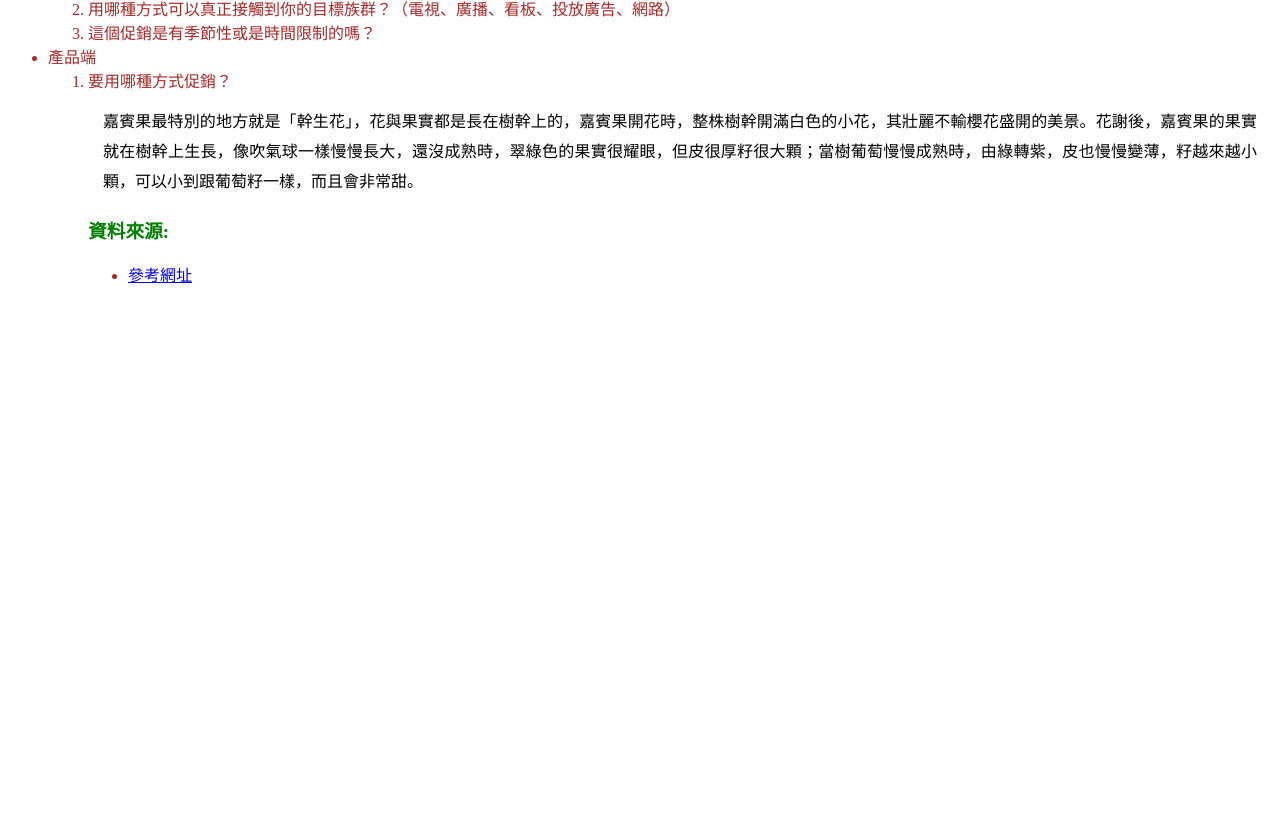
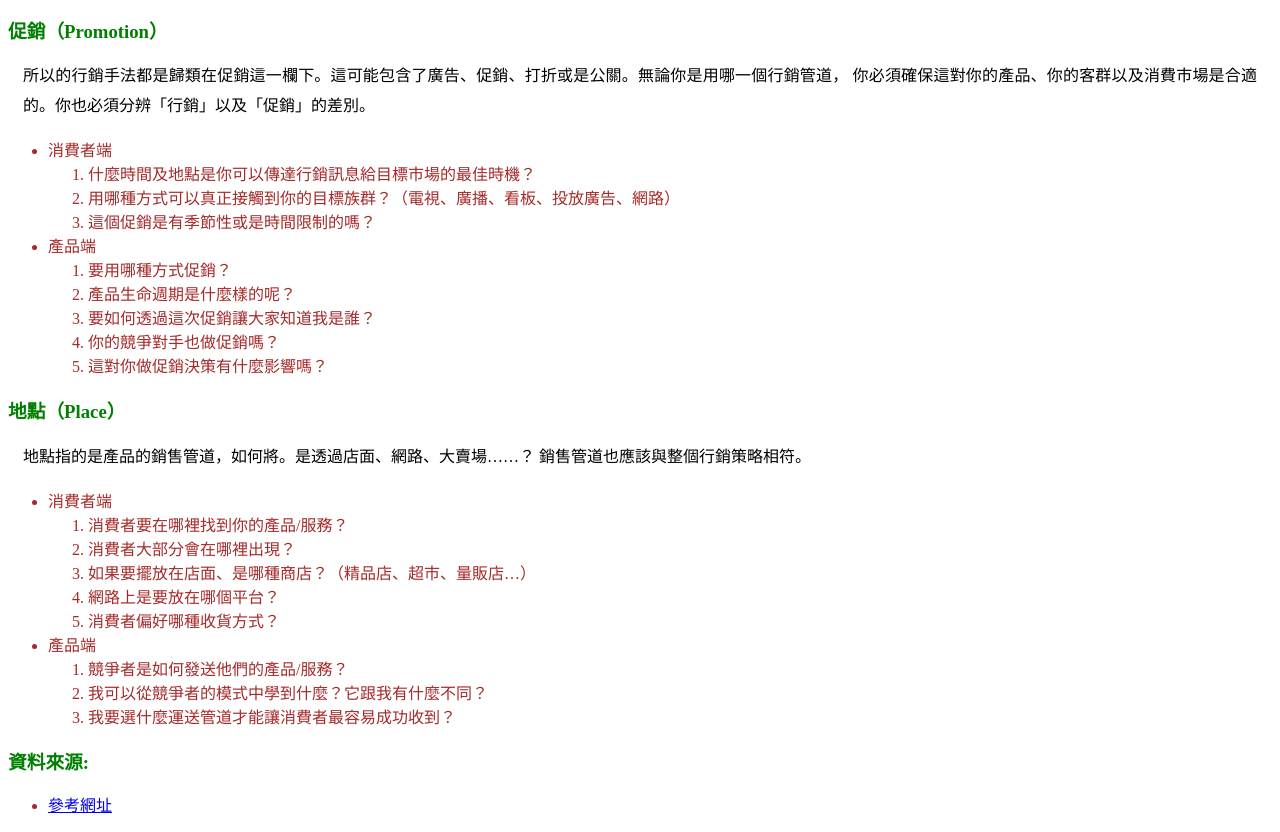
Before and after one commit to ariel980927/ariel980927.github.io, a plain HTML site: page B4B46/課堂作業02/index.htm in a window 1280 px wide. Shown: the part 1264-2096 px from the top of the page. Before the commit the page ends 1566 px from the top, so only its background shows below. Drawn offline with Linux system fonts and the light colour scheme.

Commit message:
課堂作業02

```diff
--- a/B4B46/課堂作業02/index.htm
+++ b/B4B46/課堂作業02/index.htm
@@ -35,7 +35,7 @@
 
 
 		<h3>行銷4P是什麼？</h3>
-        <div ><img src="行銷4P是什麼"width="400"></div>
+        <div ><img src="行銷4P是什麼.jpg"width="400"></div>
         <h3>產品</h3>
 		<div>
 			產品包括有形的產品或是無形的服務，可以解決特定客戶的需求。你必須問自己這
@@ -100,13 +100,37 @@
             <li>產品端</li>
         <ol>
             <li>要用哪種方式促銷？</li>
+            <li>產品生命週期是什麼樣的呢？</li>
+            <li>要如何透過這次促銷讓大家知道我是誰？</li>
+            <li>你的競爭對手也做促銷嗎？</li>
+            <li>這對你做促銷決策有什麼影響嗎？</li>
+        </ol>
+        </ul>
 
-		<div>
-			嘉賓果最特別的地方就是「幹生花」，花與果實都是長在樹幹上的，嘉賓果開花時，整株樹幹開滿白色的小花，其壯麗不輸櫻花盛開的美景。花謝後，嘉賓果的果實就在樹幹上生長，像吹氣球一樣慢慢長大，還沒成熟時，翠綠色的果實很耀眼，但皮很厚籽很大顆；當樹葡萄慢慢成熟時，由綠轉紫，皮也慢慢變薄，籽越來越小顆，可以小到跟葡萄籽一樣，而且會非常甜。
-		</div>
+        <h3>地點（Place）</h3>
+    <div>
+        地點指的是產品的銷售管道，如何將。是透過店面、網路、大賣場……？ 銷售管道也應該與整個行銷策略相符。
+    </div>
+
+    <ul>
+        <li>消費者端</li>
+    <ol>
+        <li>消費者要在哪裡找到你的產品/服務？</li>
+        <li>消費者大部分會在哪裡出現？</li>
+        <li>如果要擺放在店面、是哪種商店？（精品店、超市、量販店…）</li>
+        <li>網路上是要放在哪個平台？</li>
+        <li>消費者偏好哪種收貨方式？</li>
+    </ol>
+        <li>產品端</li>
+    <ol>
+        <li>競爭者是如何發送他們的產品/服務？</li>
+        <li>我可以從競爭者的模式中學到什麼？它跟我有什麼不同？</li>
+        <li>我要選什麼運送管道才能讓消費者最容易成功收到？</li>
+    </ol>
+    </ul>
 		<h3>資料來源:</h3>
 		<ul>
-			<li><a href="https://greenbox.tw/Home/BlogPostNew/5791" target="_blank">參考網址</a></li>
+			<li><a href="https://www.marketersgo.com/marketing/202001/mk8inv-%E8%A1%8C%E9%8A%B74p-%E5%9C%96%E8%A7%A3%E8%A1%8C%E9%8A%B74p-%E8%A1%8C%E9%8A%B74p%E6%98%AF%E4%BB%80%E9%BA%BC/">參考網址</a></li>
 		</ul>
 	</body>
 </html>
```
